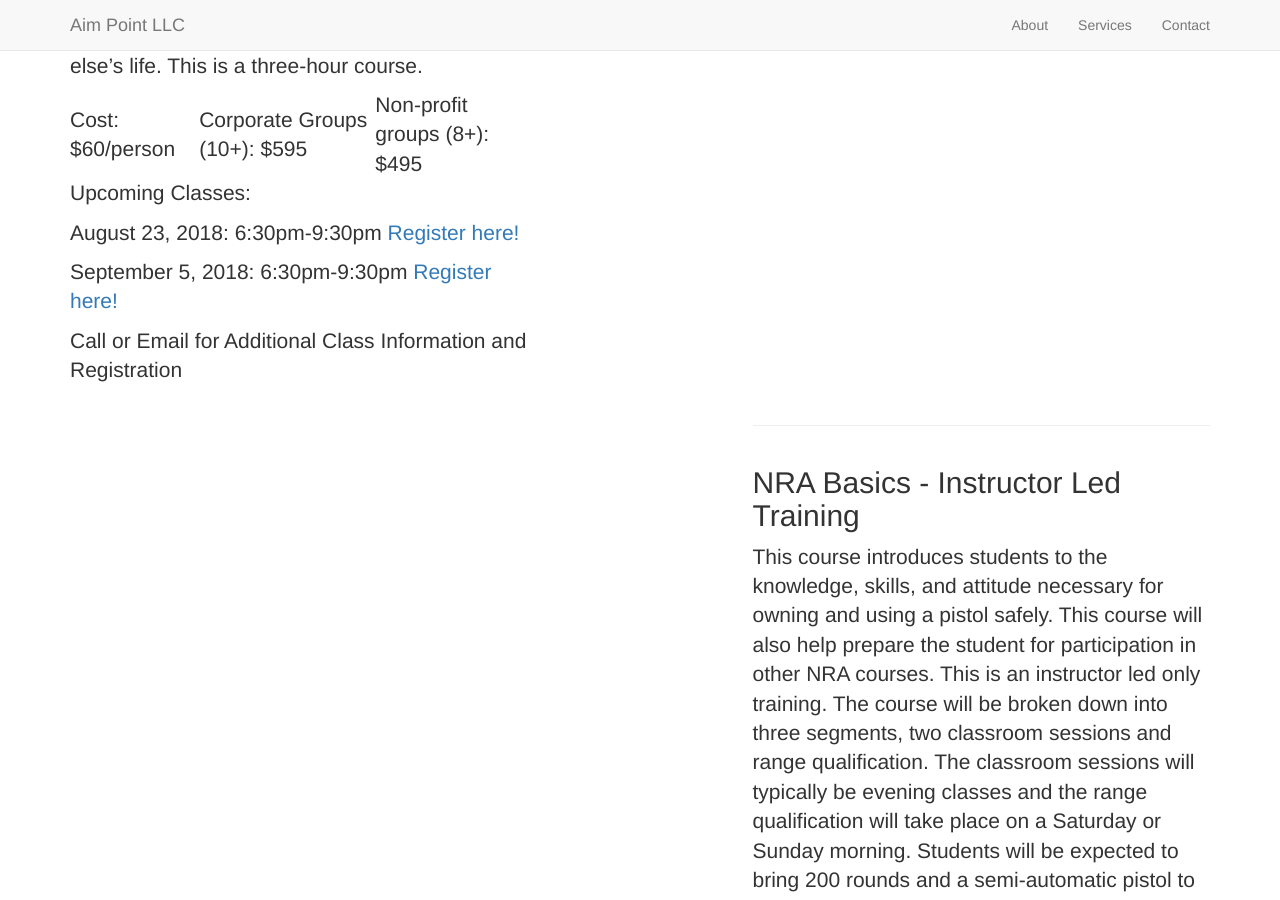
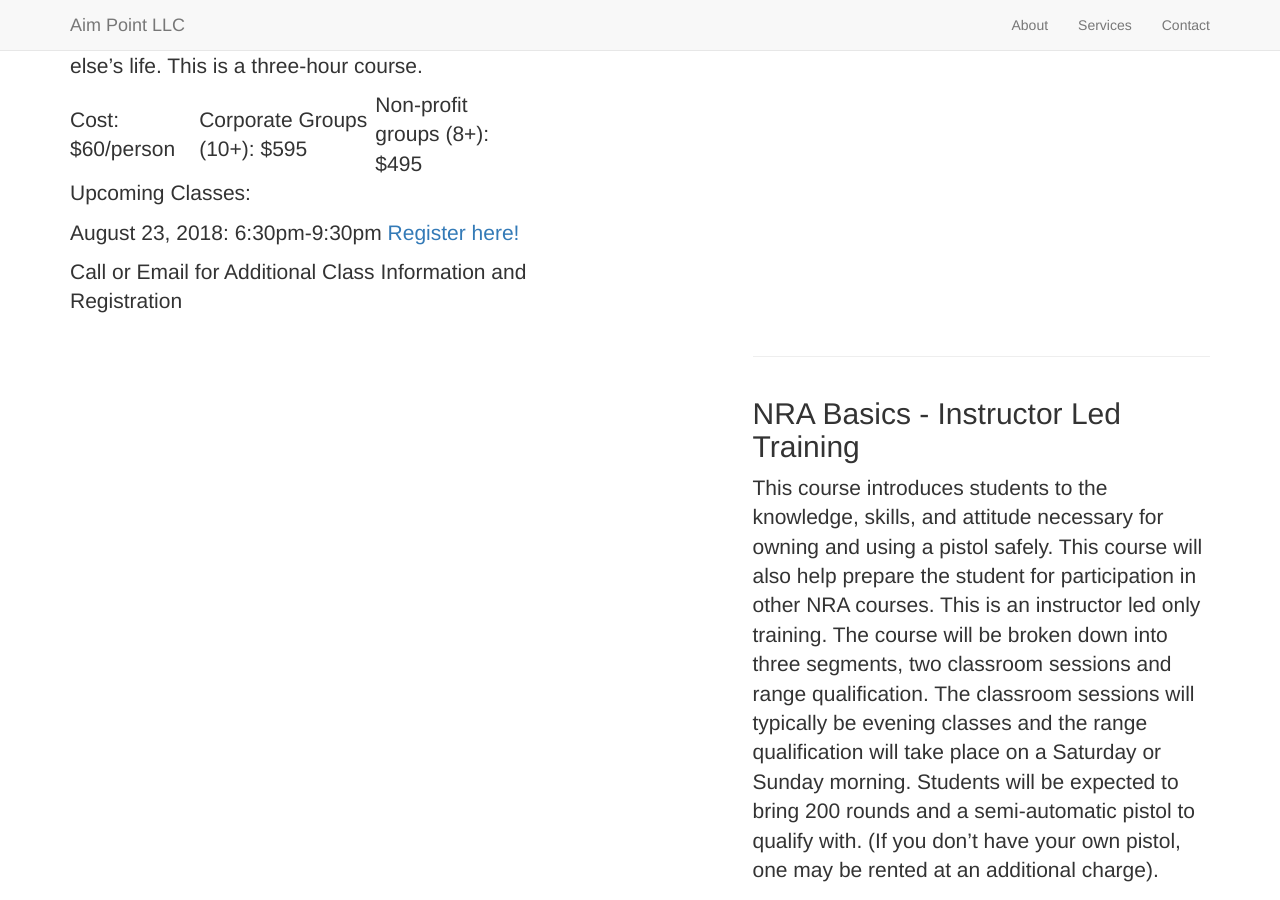
Before and after one commit to aimpoint/aimpoint.github.io, a Jekyll site: the page built from _posts/2016-1-4-active-shooter-training.markdown, in a window 1280 px wide and 900 px high, scrolled down 1542 px. Built offline with Jekyll 4.4.1, drawn with Linux system fonts in a browser that asks for light colours; nearby versions of some CDN libraries; library files that are not in the unit come from our copies.

Commit message:
Update 2016-1-4-active-shooter-training.markdown

```diff
--- a/_posts/2016-1-4-active-shooter-training.markdown
+++ b/_posts/2016-1-4-active-shooter-training.markdown
@@ -14,7 +14,5 @@
 
 August 23, 2018: 6:30pm-9:30pm  <a href="https://goo.gl/forms/Wrse0F67t3VEefQI2" target="_blank">Register here! </a>
 
-September 5, 2018: 6:30pm-9:30pm  <a href="https://goo.gl/forms/zAHQipQHJpP26f333" target="_blank">Register here! </a>
-
 
 Call or Email for Additional Class Information and Registration
```
